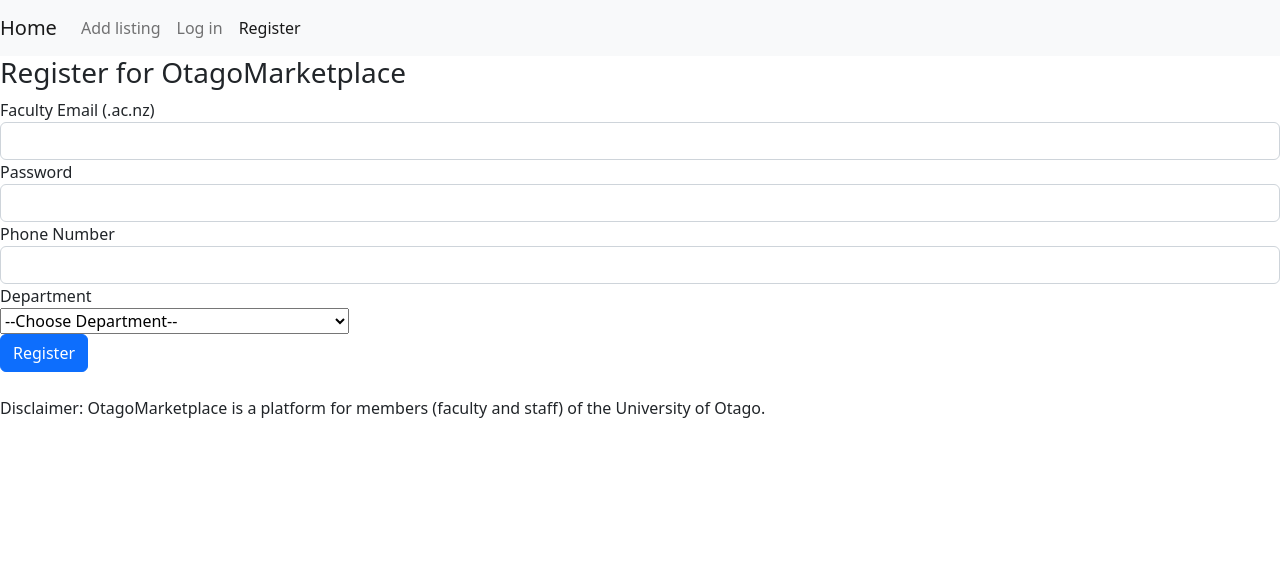
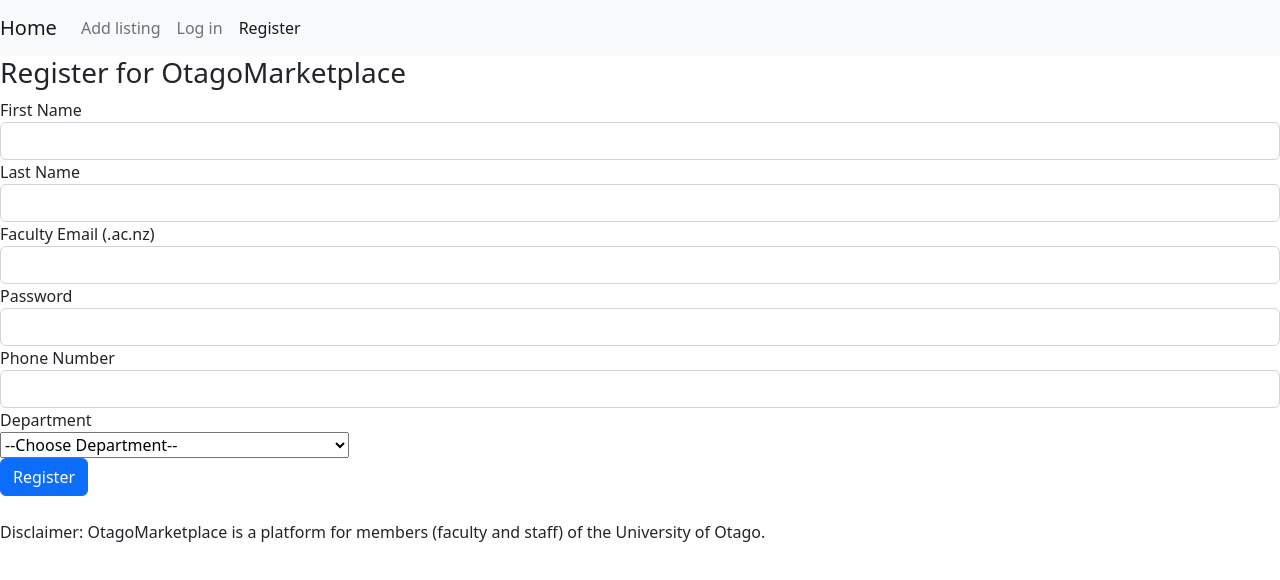
Before and after one commit to vicmon810/Otago__Market__place, a React (Create React App) app in the folder Project/client/: page /register in a window 1280 px wide. Shown: the top 580 px of the page. Built offline with nearby package versions, Linux system fonts and the light colour scheme.

Commit message:
add name parameters

```diff
--- a/Project/client/src/components/createAccount.js
+++ b/Project/client/src/components/createAccount.js
@@ -3,6 +3,8 @@
 
 export default function Register() {
   const [form, setForm] = useState({
+    name: "",
+    surname: "",
     email: "",
     password: "",
     number: "",
@@ -24,19 +26,20 @@
     // TODO: add authentication
     // When a post request is sent to the create url, we'll add a new record to the database.
     const newItem = { ...form };
-
+    const newItem_json = JSON.stringify(newItem);
+    console.log(newItem);
     await fetch("http://localhost:8000/api/account_routes/account", {
       method: "POST",
       headers: {
         "Content-Type": "application/json",
       },
-      body: JSON.stringify(newItem),
+      body: newItem_json,
     }).catch((error) => {
       window.alert(error);
       return;
     });
 
-    setForm({ email: "", password: "", number: "", department: "" });
+    setForm({name: "", surname: "", email: "", password: "", number: "", department: "" });
     navigate("/");
   }
 
@@ -45,6 +48,26 @@
     <div>
       <h3>Register for OtagoMarketplace</h3>
       <form onSubmit={onSubmit}>
+      <div className="form-group">
+          <label htmlFor="Name">First Name</label>
+          <input
+            type="text"
+            className="form-control"
+            id="name"
+            value={form.name}
+            onChange={(e) => updateForm({ name: e.target.value })}
+          />
+        </div>
+        <div className="form-group">
+          <label htmlFor="Surname">Last Name</label>
+          <input
+            type="text"
+            className="form-control"
+            id="surname"
+            value={form.surname}
+            onChange={(e) => updateForm({ surname: e.target.value })}
+          />
+        </div>
       <div className="form-group">
           <label htmlFor="Email">Faculty Email (.ac.nz)</label>
           <input
```
